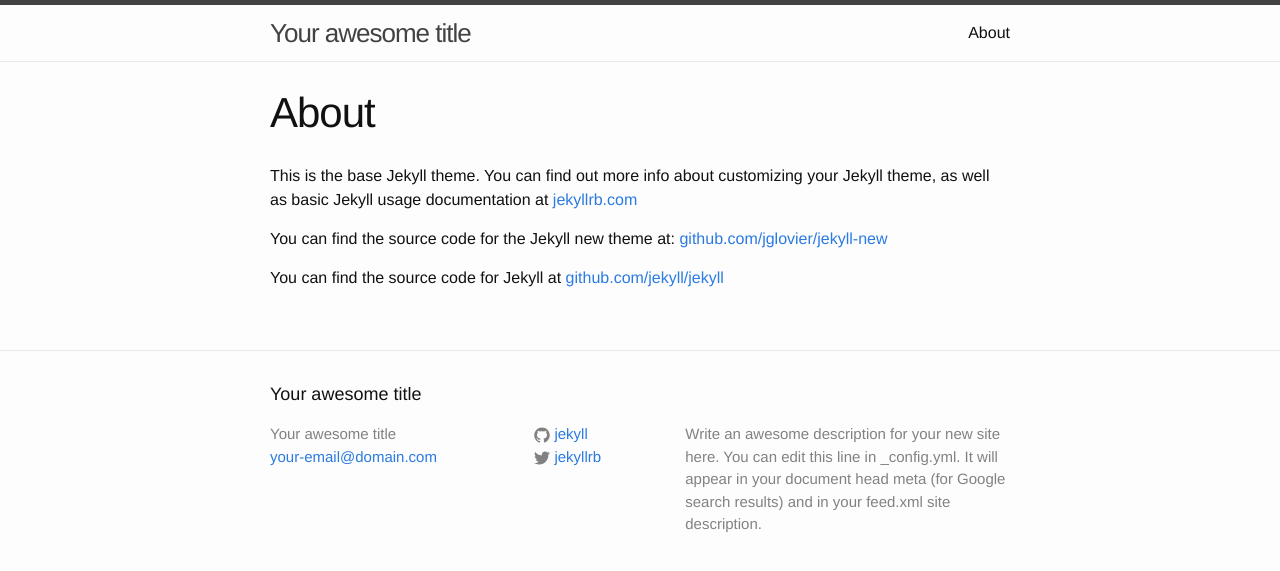
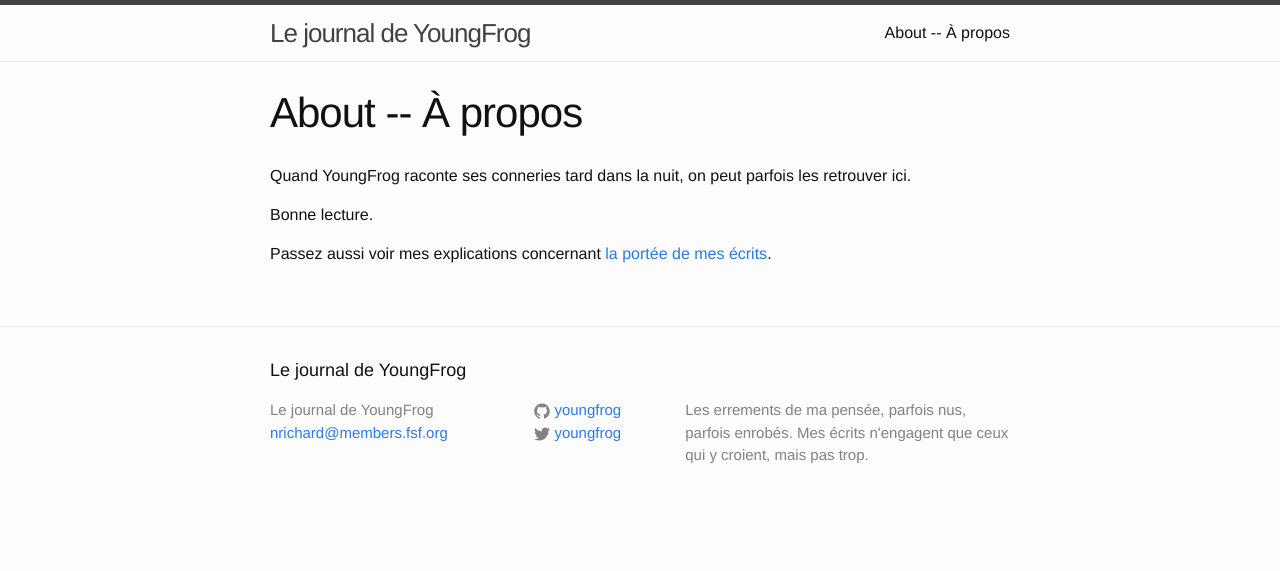
Before and after one commit to YoungFrog/youngfrog.github.io, a Jekyll site: the page built from about.md, in a window 1280 px wide. Shown: the top 571 px of the page. Built offline with Jekyll 4.4.1, drawn with Linux system fonts in a browser that asks for light colours.

Commit message:
personnalise quelques éléments de config, et ajoute deux posts

```diff
--- a/_config.yml
+++ b/_config.yml
@@ -1,14 +1,11 @@
 # Site settings
-title: Your awesome title
-email: your-email@domain.com
-description: > # this means to ignore newlines until "baseurl:"
-  Write an awesome description for your new site here. You can edit this
-  line in _config.yml. It will appear in your document head meta (for
-  Google search results) and in your feed.xml site description.
+title: Le journal de YoungFrog
+email: nrichard@members.fsf.org
+description: Les errements de ma pensée, parfois nus, parfois enrobés. Mes écrits n'engagent que ceux qui y croient, mais pas trop.
 baseurl: "" # the subpath of your site, e.g. /blog/
 url: "http://yourdomain.com" # the base hostname & protocol for your site
-twitter_username: jekyllrb
-github_username:  jekyll
+twitter_username: youngfrog
+github_username:  youngfrog
 
 # Build settings
 markdown: kramdown
--- a/about.md
+++ b/about.md
@@ -1,11 +1,11 @@
 ---
 layout: page
-title: About
+title: About -- À propos
 permalink: /about/
 ---
 
-This is the base Jekyll theme. You can find out more info about customizing your Jekyll theme, as well as basic Jekyll usage documentation at [jekyllrb.com](http://jekyllrb.com/)
+Quand YoungFrog raconte ses conneries tard dans la nuit, on peut parfois les retrouver ici.
 
-You can find the source code for the Jekyll new theme at: [github.com/jglovier/jekyll-new](https://github.com/jglovier/jekyll-new)
+Bonne lecture.
 
-You can find the source code for Jekyll at [github.com/jekyll/jekyll](https://github.com/jekyll/jekyll)
+Passez aussi voir mes explications concernant [la portée de mes écrits]({{ site.baseurl }}{% post_url 2019-07-23-ce-que-jecris %}).
```
Also changed, not shown: _posts/2018-07-09-allez-on-y-va.markdown (added, +14 -0 lines), _posts/2019-07-23-ce-que-jecris.markdown (added, +40 -0 lines).
